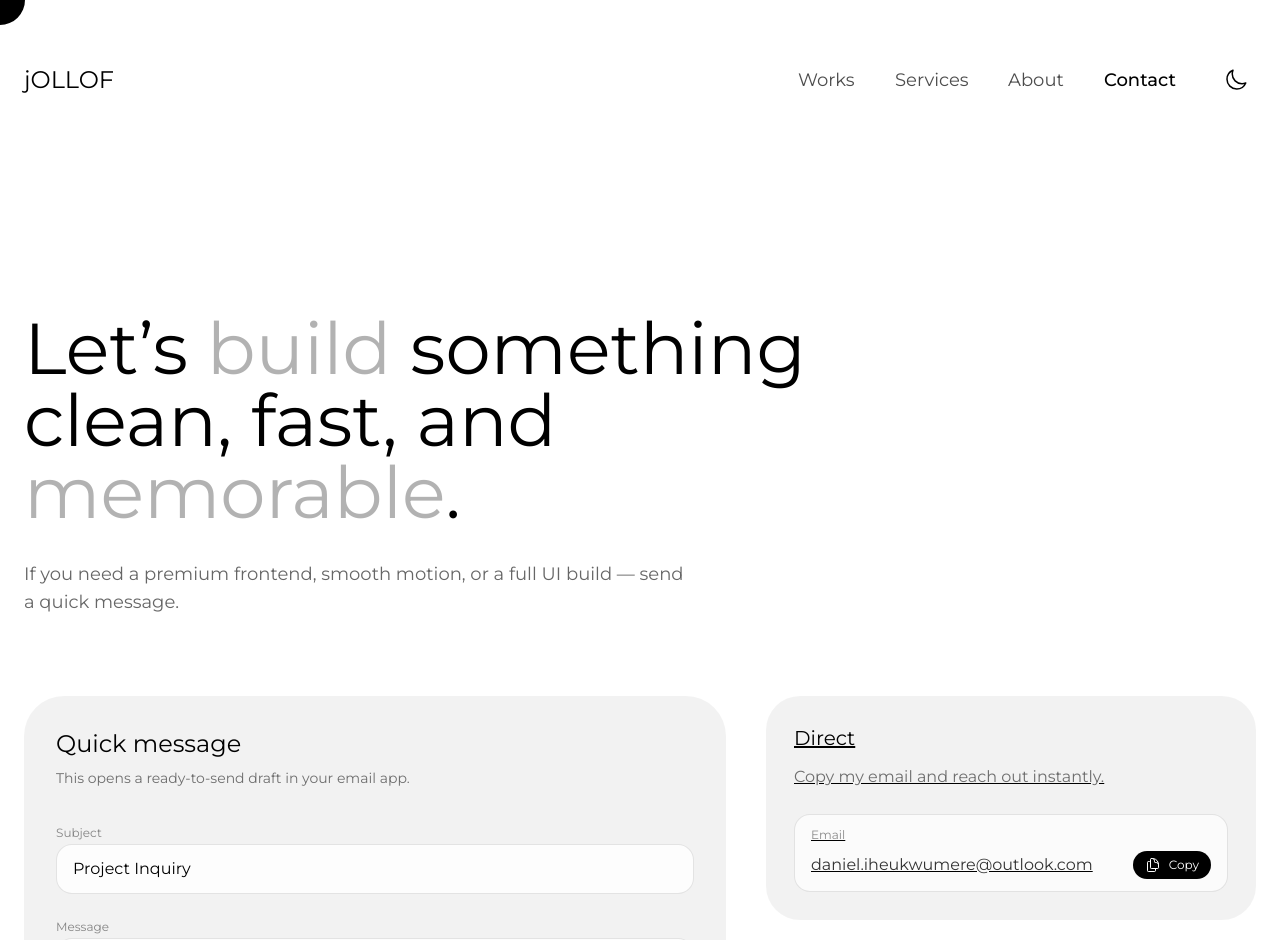
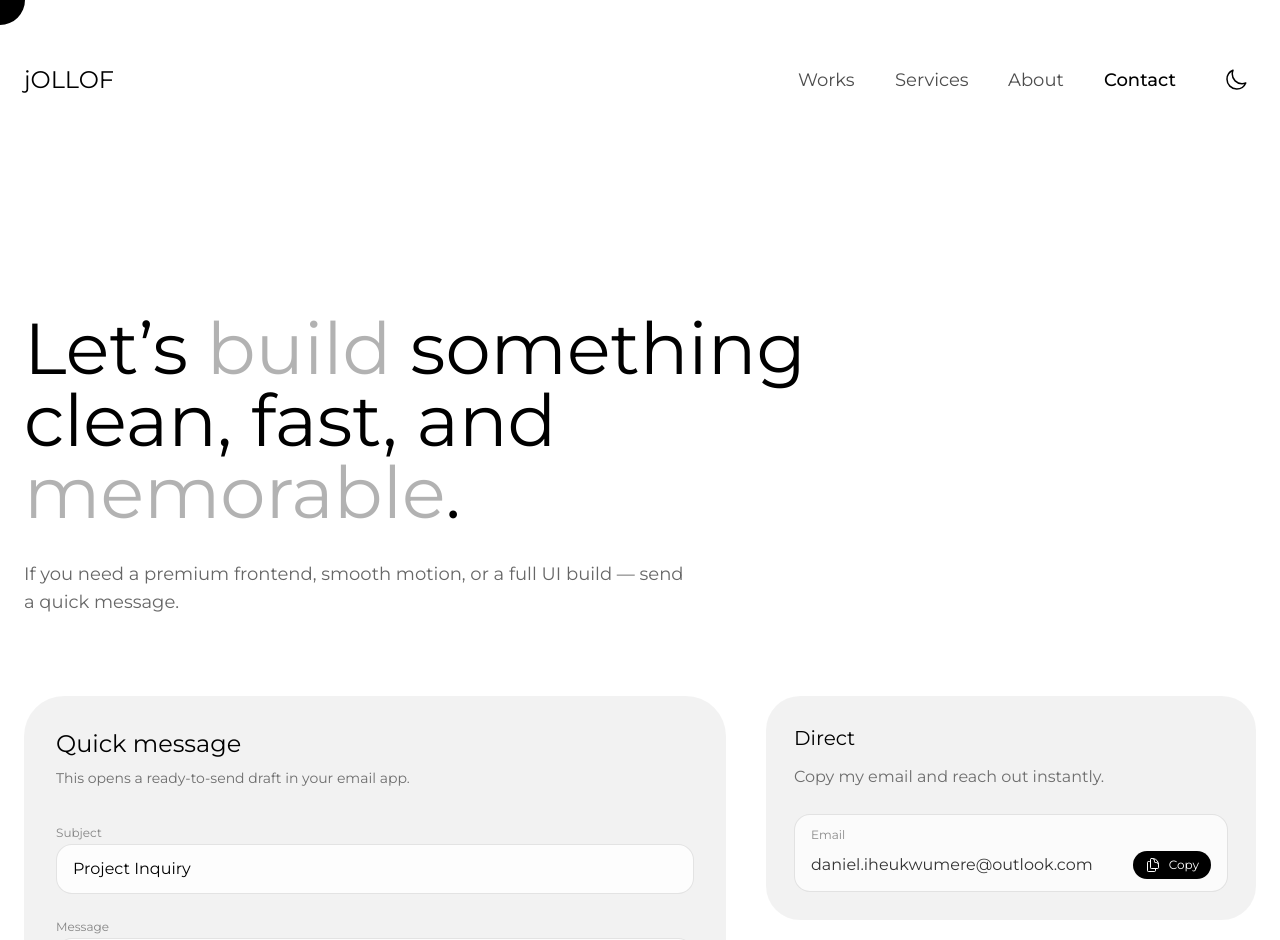
Before and after one commit to danielSuperOhh/jollofPortfolio, a React (Vite) app: page /contact in a window 1280 px wide. Shown: the top 940 px of the page. Built offline with nearby package versions, Linux system fonts and the light colour scheme.

Commit message:
same underline

```diff
--- a/src/components/ContactCards.jsx
+++ b/src/components/ContactCards.jsx
@@ -3,30 +3,12 @@ import CopyField from "./CopyField";
 
 function CardShell({ title, desc, children }) {
   return (
-    <div
-      className="
-        w-full
-        rounded-[34px]
-        bg-black/5 dark:bg-white/5
-        p-6 sm:p-7
-        transition-colors
-        overflow-hidden
-
-        /* prevent underline inheritance */
-        [&_a]:no-underline
-      "
-    >
-      <p className="text-xl font-light text-black dark:text-white">
-        {title}
-      </p>
-
+    <div className="w-full rounded-[34px] bg-black/5 dark:bg-white/5 p-6 sm:p-7 transition-colors overflow-hidden">
+      <p className="text-xl font-light text-black dark:text-white">{title}</p>
       <p className="mt-3 text-sm sm:text-base font-light leading-relaxed text-black/55 dark:text-white/55">
         {desc}
       </p>
-
-      <div className="mt-6">
-        {children}
-      </div>
+      <div className="mt-6">{children}</div>
     </div>
   );
 }
@@ -34,31 +16,20 @@ function CardShell({ title, desc, children }) {
 export default function ContactCards() {
   return (
     <div className="w-full space-y-6 min-w-0">
-      <CardShell
-        title="Direct"
-        desc="Copy my email and reach out instantly."
-      >
-        <CopyField
-          label="Email"
-          value="daniel.iheukwumere@outlook.com"
-        />
+      <CardShell title="Direct" desc="Copy my email and reach out instantly.">
+        <CopyField label="Email" value="daniel.iheukwumere@outlook.com" />
       </CardShell>
 
-      <CardShell
-        title="Perfect first message"
-        desc="Fastest reply if you include:"
-      >
+      <CardShell title="Perfect first message" desc="Fastest reply if you include:">
         <ul className="space-y-2 text-sm font-light text-black/70 dark:text-white/70">
           <li className="flex gap-3">
             <span className="mt-2 h-1.5 w-1.5 rounded-full bg-black/40 dark:bg-white/40" />
             What are we building?
           </li>
-
           <li className="flex gap-3">
             <span className="mt-2 h-1.5 w-1.5 rounded-full bg-black/40 dark:bg-white/40" />
             Timeline / deadline
           </li>
-
           <li className="flex gap-3">
             <span className="mt-2 h-1.5 w-1.5 rounded-full bg-black/40 dark:bg-white/40" />
             Links / references
@@ -66,19 +37,14 @@ export default function ContactCards() {
         </ul>
       </CardShell>
 
-      <CardShell
-        title="Availability"
-        desc="Open to freelance, contract, and collabs."
-      >
+      <CardShell title="Availability" desc="Open to freelance, contract, and collabs.">
         <div className="flex flex-wrap gap-2">
           <span className="rounded-full px-4 py-2 text-sm font-light bg-black/5 dark:bg-white/5 text-black/70 dark:text-white/70">
             Freelance
           </span>
-
           <span className="rounded-full px-4 py-2 text-sm font-light bg-black/5 dark:bg-white/5 text-black/70 dark:text-white/70">
             Contract
           </span>
-
           <span className="rounded-full px-4 py-2 text-sm font-light bg-black/5 dark:bg-white/5 text-black/70 dark:text-white/70">
             Collab
           </span>
--- a/src/components/CopyField.jsx
+++ b/src/components/CopyField.jsx
@@ -35,7 +35,24 @@ export default function CopyField({ label, value }) {
       </p>
 
       <div className="mt-2 flex items-center justify-between gap-3 min-w-0">
-        <p className="min-w-0 flex-1 text-sm sm:text-base font-light text-black/80 dark:text-white/80 break-all">
+        {/* Email text — forced no underline */}
+        <p
+          className="
+            min-w-0 flex-1
+            text-sm sm:text-base
+            font-light
+            text-black/80 dark:text-white/80
+            break-all
+
+            no-underline
+            decoration-transparent
+            underline-offset-0
+
+            hover:no-underline
+            focus:no-underline
+            active:no-underline
+          "
+        >
           {value}
         </p>
 
```
